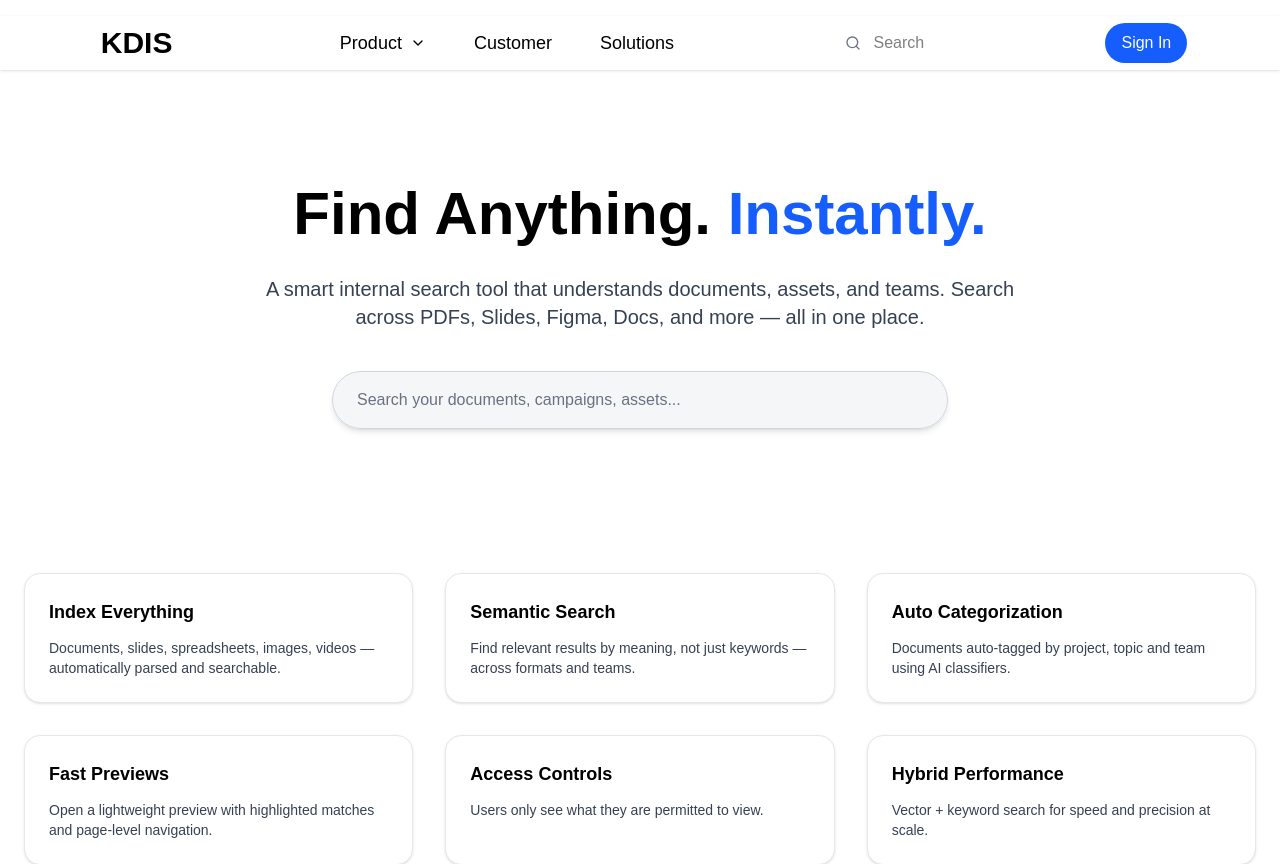
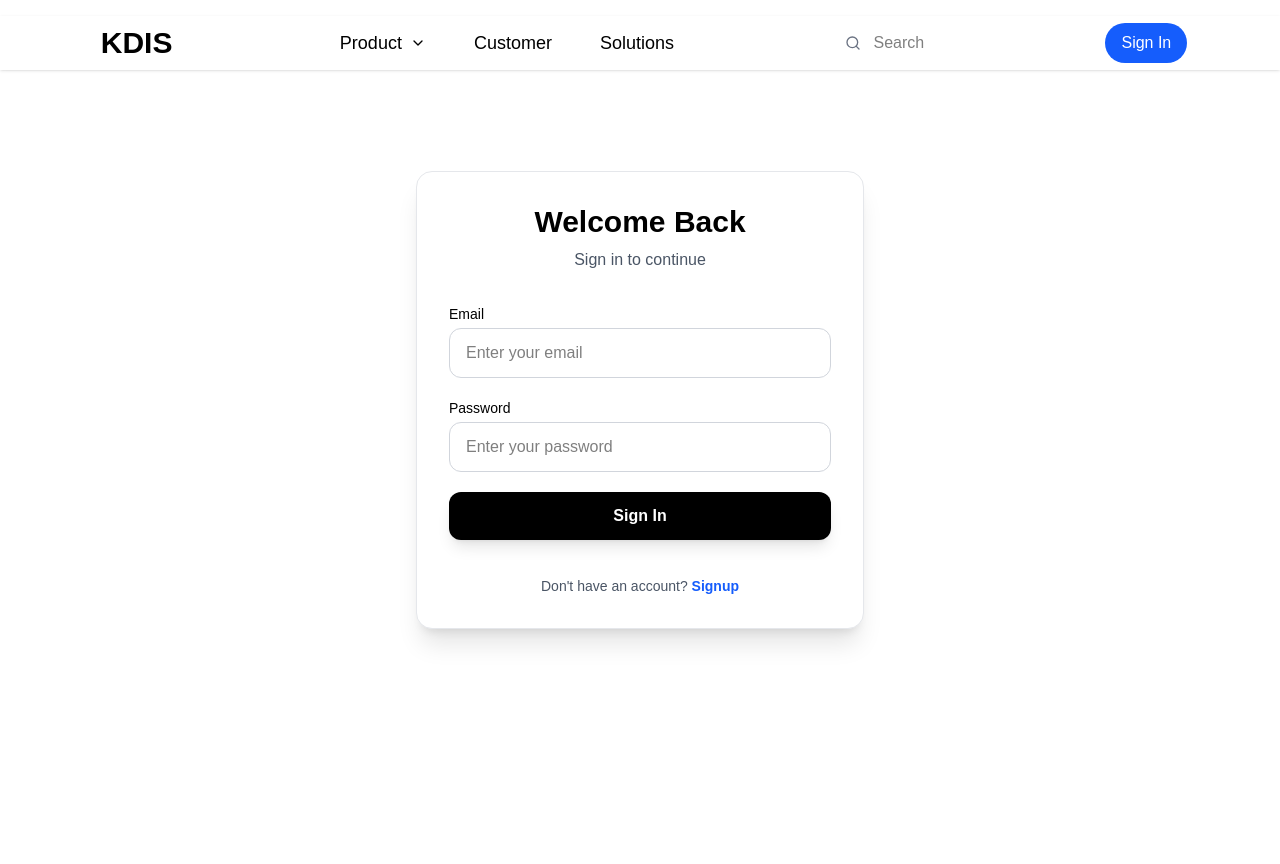
Before and after one commit to VishnuThakur11/Internal-Search-Documents-and-categorization, a React app: page /signin in a window 1280 px wide. Shown: the top 864 px of the page. After the commit the page ends 800 px from the top, so only its background shows below. Built offline with nearby package versions, Linux system fonts and the light colour scheme; the HTML template or start-up script is replaced by a standard one.

Commit message:
fixed signin and signup bugs

```diff
--- a/src/App.jsx
+++ b/src/App.jsx
@@ -1,12 +1,22 @@
 import React from 'react'
 import Navbar from './components/Navbar'
 import Home from './pages/Home'
-
+import { BrowserRouter, Route , Routes} from 'react-router-dom'
+import SignIn from './auth/Signin'
+import SignUp from './auth/SignUp'
 const App = () => {
   return (
     <>
+    <BrowserRouter>
     <Navbar />
-    <Home />
+
+    <Routes>
+        <Route path="/" element={<Home />} />
+        <Route path='/signin' element={<SignIn />} />
+        <Route path='/signup' element={<SignUp />} />
+      </Routes>
+
+      </BrowserRouter>
     </>
   )
 }
--- /dev/null
+++ b/src/auth/SignUp.jsx
@@ -0,0 +1,67 @@
+// SignUp.jsx
+import React, { useState } from "react";
+import { motion } from "framer-motion";
+
+ function SignUp() {
+  const [name, setName] = useState("");
+  const [email, setEmail] = useState("");
+  const [password, setPassword] = useState("");
+
+  return (
+    <div className="min-h-screen flex items-center justify-center bg-white px-6">
+      <motion.div
+        initial={{ opacity: 0, y: 20 }}
+        animate={{ opacity: 1, y: 0 }}
+        transition={{ duration: 0.5 }}
+        className="w-full max-w-md bg-white p-8 rounded-2xl shadow-xl border border-gray-200"
+      >
+        <h2 className="text-3xl font-bold text-black text-center">Create Account</h2>
+        <p className="text-gray-600 text-center mt-2">Join the platform</p>
+
+        <form className="mt-8 space-y-5">
+          <div>
+            <label className="block mb-1 text-sm font-medium text-black">Full Name</label>
+            <input
+              type="text"
+              value={name}
+              onChange={(e) => setName(e.target.value)}
+              placeholder="Enter your name"
+              className="w-full px-4 py-3 border rounded-xl bg-white text-black border-gray-300 focus:ring-2 focus:ring-blue-500 outline-none"
+            />
+          </div>
+
+          <div>
+            <label className="block mb-1 text-sm font-medium text-black">Email</label>
+            <input
+              type="email"
+              value={email}
+              onChange={(e) => setEmail(e.target.value)}
+              placeholder="Enter your email"
+              className="w-full px-4 py-3 border rounded-xl bg-white text-black border-gray-300 focus:ring-2 focus:ring-blue-500 outline-none"
+            />
+          </div>
+
+          <div>
+            <label className="block mb-1 text-sm font-medium text-black">Password</label>
+            <input
+              type="password"
+              value={password}
+              onChange={(e) => setPassword(e.target.value)}
+              placeholder="Enter your password"
+              className="w-full px-4 py-3 border rounded-xl bg-white text-black border-gray-300 focus:ring-2 focus:ring-blue-500 outline-none"
+            />
+          </div>
+
+          <button
+            type="submit"
+            className="w-full py-3 bg-black text-white rounded-xl font-semibold hover:bg-gray-900 transition shadow-lg"
+          >
+            Sign Up
+          </button>
+        </form>
+      </motion.div>
+    </div>
+  );
+}
+
+export default SignUp
--- /dev/null
+++ b/src/auth/Signin.jsx
@@ -0,0 +1,62 @@
+// SignIn.jsx
+import { useState } from "react";
+import { motion } from "framer-motion";
+import { NavLink } from "react-router-dom";
+
+function SignIn() {
+    const [email, setEmail] = useState("");
+    const [password, setPassword] = useState("");
+
+    return (
+        <div className="min-h-screen flex items-center justify-center bg-white px-6">
+            <motion.div
+                initial={{ opacity: 0, y: 20 }}
+                animate={{ opacity: 1, y: 0 }}
+                transition={{ duration: 0.5 }}
+                className="w-full max-w-md bg-white p-8 rounded-2xl shadow-xl border border-gray-200"
+            >
+                <h2 className="text-3xl font-bold text-black text-center">Welcome Back</h2>
+                <p className="text-gray-600 text-center mt-2">Sign in to continue</p>
+
+                <form className="mt-8 space-y-5">
+                    <div>
+                        <label className="block mb-1 text-sm font-medium text-black">Email</label>
+                        <input
+                            type="email"
+                            value={email}
+                            onChange={(e) => setEmail(e.target.value)}
+                            placeholder="Enter your email"
+                            className="w-full px-4 py-3 border rounded-xl bg-white text-black border-gray-300 focus:ring-2 focus:ring-blue-500 outline-none"
+                        />
+                    </div>
+
+                    <div>
+                        <label className="block mb-1 text-sm font-medium text-black">Password</label>
+                        <input
+                            type="password"
+                            value={password}
+                            onChange={(e) => setPassword(e.target.value)}
+                            placeholder="Enter your password"
+                            className="w-full px-4 py-3 border rounded-xl bg-white text-black border-gray-300 focus:ring-2 focus:ring-blue-500 outline-none"
+                        />
+                    </div>
+
+                    <button
+                        type="submit"
+                        className="w-full py-3 bg-black text-white rounded-xl font-semibold hover:bg-gray-900 transition shadow-lg"
+                    >
+                        Sign In
+                    </button>
+                    <p className="text-center text-sm text-gray-600 mt-4">
+                        Don't have an account?{" "}
+                        <NavLink to="/signup" className="text-blue-600 font-semibold hover:underline"> Signup </NavLink>
+
+
+                    </p>
+                </form>
+            </motion.div>
+        </div>
+    );
+}
+
+export default SignIn
--- a/src/components/Navbar.jsx
+++ b/src/components/Navbar.jsx
@@ -1,7 +1,7 @@
 import { useState, useEffect, useRef } from "react";
 import { motion, AnimatePresence } from "framer-motion";
 import { Menu, X, Search, ChevronDown } from "lucide-react";
-import { Link } from "react-router-dom";
+import { Link, Routes , Route } from "react-router-dom";
 
 export default function Navbar() {
   const [open, setOpen] = useState(false); // mobile menu
@@ -133,6 +133,7 @@ export default function Navbar() {
             </div>
 
             <Link to="/signin" className="px-4 py-2 bg-blue-600 text-white rounded-full hover:opacity-95 transition">Sign In</Link>
+
           </div>
 
           {/* Mobile menu button */}
--- a/src/main.jsx
+++ b/src/main.jsx
@@ -6,8 +6,8 @@ import { BrowserRouter } from 'react-router-dom'
 
 createRoot(document.getElementById('root')).render(
   <StrictMode>
-    <BrowserRouter>
+
       <App />
-    </BrowserRouter>
+
   </StrictMode>
 )
```
